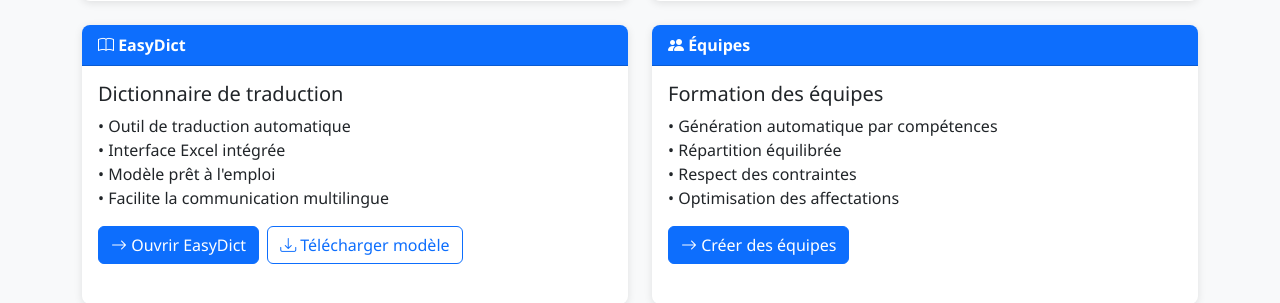
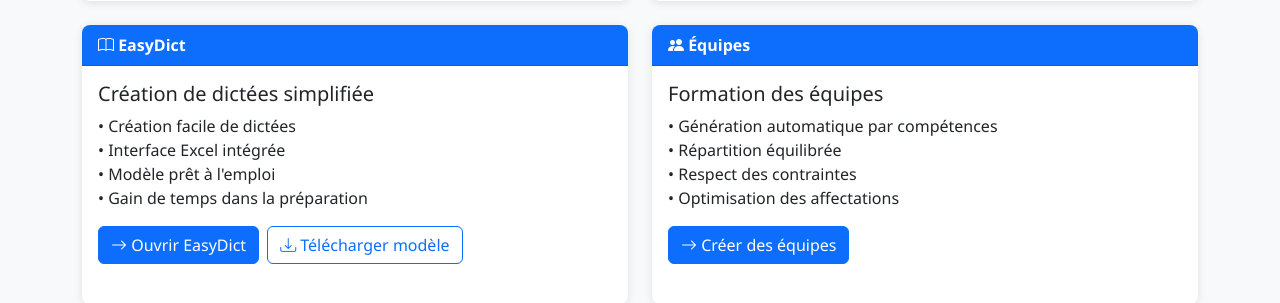
Before and after one commit to lamiedepain/ST8, a Flask app: page / in a window 1280 px wide. Shown: the part 965-1268 px from the top of the page. Run offline with Flask 3, Linux system fonts and the light colour scheme; data that the repository does not hold is empty.

Commit message:
Correction description EasyDict (création de dictées)

```diff
--- a/templates/index.html
+++ b/templates/index.html
@@ -114,12 +114,12 @@
                     <i class="bi bi-book"></i> EasyDict
                 </div>
                 <div class="card-body">
-                    <h5 class="card-title">Dictionnaire de traduction</h5>
+                    <h5 class="card-title">Création de dictées simplifiée</h5>
                     <p class="card-text">
-                        • Outil de traduction automatique<br>
+                        • Création facile de dictées<br>
                         • Interface Excel intégrée<br>
                         • Modèle prêt à l'emploi<br>
-                        • Facilite la communication multilingue
+                        • Gain de temps dans la préparation
                     </p>
                     <div class="d-flex gap-2">
                         <a href="/easydict/easydict.html" target="_blank" class="btn btn-primary">
```
